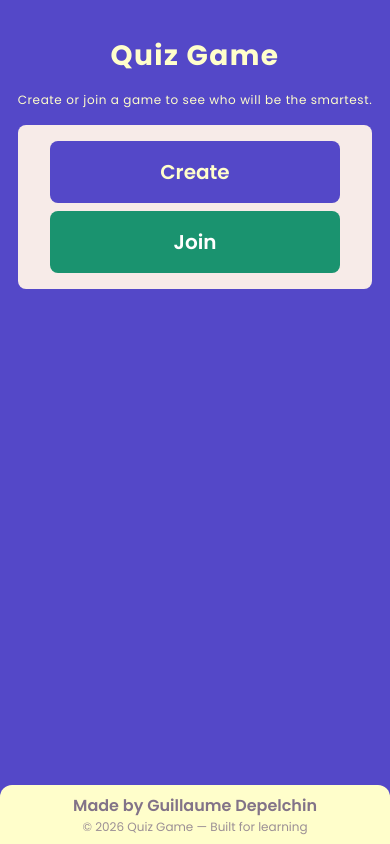
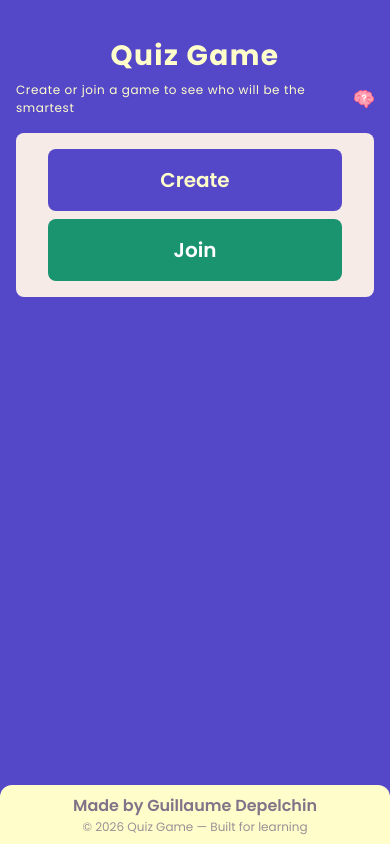
Before and after one commit to guillaume-dep/projet_quizz, a React (Vite) app: page / in a window 390 px wide. Built offline with nearby package versions, Linux system fonts and the light colour scheme; no server answers.

Commit message:
feat: ajout image cerveau, gestion player_view

```diff
--- a/client/src/components/pages/Home.jsx
+++ b/client/src/components/pages/Home.jsx
@@ -4,7 +4,7 @@ import { ROLE } from "../../../../shared/utils/role.js"
 import { SOCKET_EVENTS as SK } from "../../../../shared/socketEvents";
 import ChoiceView from "./homeViews/ChoiceView.jsx";
 import FormView from "./homeViews/FormView.jsx";
-
+import cerveau from '../../images/cerveau.png';
 /* CSS */
 import styles from "../../style/home.module.css";
 
@@ -44,9 +44,15 @@ const Home = ({ setRole, errorMessage, setErrorMessage, setView }) => {
         <div className={styles.home}>
             <div className={styles.titleContainer}>
                 <h1 className={styles.title}>Quiz Game</h1>
-                <h2 className={styles.underTitle}>
-                    Create or join a game to see who will be the smartest.
-                </h2>
+                <div className={styles.underTitle}>
+                    Create or join a game to see who will be the smartest
+                    <img
+                        src={cerveau}
+                        alt="Icône du quiz (cerveau)"
+                        title="Quiz icônes"
+                        className={styles.cerveau}
+                    />
+                </div>
             </div>
 
 
--- a/client/src/components/pages/gameViews/Player_view.jsx
+++ b/client/src/components/pages/gameViews/Player_view.jsx
@@ -2,8 +2,14 @@ import styles from "../../../style/player_view.module.css"
 
 const Player_view = ({ question, hasAnswered, onAnswer }) => {
     if (!question) return null;
+
     const { id, text, theme, answers, correctIndex, value, coef } = question;
-    const colors = ["red", "blue", "green", "yellow"];
+    const colors = [
+        styles.red,
+        styles.blue,
+        styles.green,
+        styles.yellow
+    ];
 
     const handleClick = (event) => {
         if (hasAnswered) return;
@@ -18,19 +24,20 @@ const Player_view = ({ question, hasAnswered, onAnswer }) => {
                 value={index}
                 key={index}
                 disabled={hasAnswered}
-                className={`answer-btn ${colors[index]}`}
+                className={`${styles.answerBtn} ${colors[index]}`}
                 onClick={handleClick}
             >
-                {answer}
+                <span>{answer}</span>
             </button>
         ));
     }
 
+
     return (
-        <div className="Player_view">
-            {text}
-            <br />
-            {renderButtons()}
+        <div className={styles.player_view}>
+            <div className={styles.btnBloc} >
+                {renderButtons()}
+            </div>
         </div>
 
     )
--- a/client/src/style/home.module.css
+++ b/client/src/style/home.module.css
@@ -23,7 +23,12 @@
 }
 
 .underTitle {
-    font-size: var(--text-md);
+    display: flex;
+    align-items: center;
+    justify-content: center;
+    gap: 6px;
+
+    font-size: var(--text-lg);
     margin-bottom: var(--space-3);
     font-weight: 40;
     letter-spacing: 0.05em;
@@ -43,6 +48,11 @@
     background: var(--whitePanel);
 
     border-radius: var(--radius-md);
+}
+
+.cerveau {
+    width: 32px;
+    height: 32px;
 }
 
 @media (max-width: 768px) {
@@ -66,4 +76,9 @@
         border-radius: var(--radius-md);
         width: 100%;
     }
+
+    .cerveau {
+        width: 20px;
+        height: 20px;
+    }
 }
--- a/client/src/style/player_view.module.css
+++ b/client/src/style/player_view.module.css
@@ -0,0 +1,85 @@
+.player_view {
+
+    min-height: 100vh;
+
+    display: flex;
+    justify-content: center;
+    align-items: center;
+    padding: var(--space-3);
+}
+
+.btnBloc {
+    display: grid;
+
+    grid-template-columns: repeat(2, minmax(120px, 1fr));
+
+    gap: var(--space-2);
+
+    width: min(100%, 800px);
+
+    justify-content: center;
+}
+
+.answerBtn {
+    aspect-ratio: 1 / 1;
+
+    width: 100%;
+
+    max-width: 360px;
+
+    border: none;
+    border-radius: var(--radius-lg);
+}
+
+.answerBtn span {
+    color: var(--whiteText);
+
+    font-size: var(--text-2xl);
+    font-weight: 700;
+
+}
+
+.red {
+    background: var(--choice1);
+}
+
+.blue {
+    background: var(--choice2);
+}
+
+.green {
+    background: var(--choice3);
+}
+
+.yellow {
+    background: var(--choice4);
+}
+
+@media (max-width: 768px) {
+
+    .player_view {
+        min-height: 100vh;
+        padding: var(--space-4);
+    }
+
+    .btnBloc {
+        display: grid;
+
+        grid-template-columns: repeat(2, 160px);
+        grid-template-rows: repeat(2, 160px);
+
+        gap: var(--space-2);
+
+        justify-content: center;
+        align-content: center;
+    }
+
+    .answerBtn {
+        width: 160px;
+        height: 160px;
+    }
+
+    .answerBtn span {
+        display: none;
+    }
+}
--- a/index.html
+++ b/index.html
@@ -6,7 +6,7 @@
   <link rel="icon" type="image/svg+xml" href="./projetIcon.svg" />
   <link href="https://fonts.googleapis.com/css2?family=Poppins:wght@400;600;700&display=swap" rel="stylesheet">
   <meta name="viewport" content="width=device-width, initial-scale=1.0" />
-  <title>projet</title>
+  <title>Quiz Game</title>
 </head>
 
 <body>
```
Also changed, not shown: client/src/images/cerveau.png (added).
